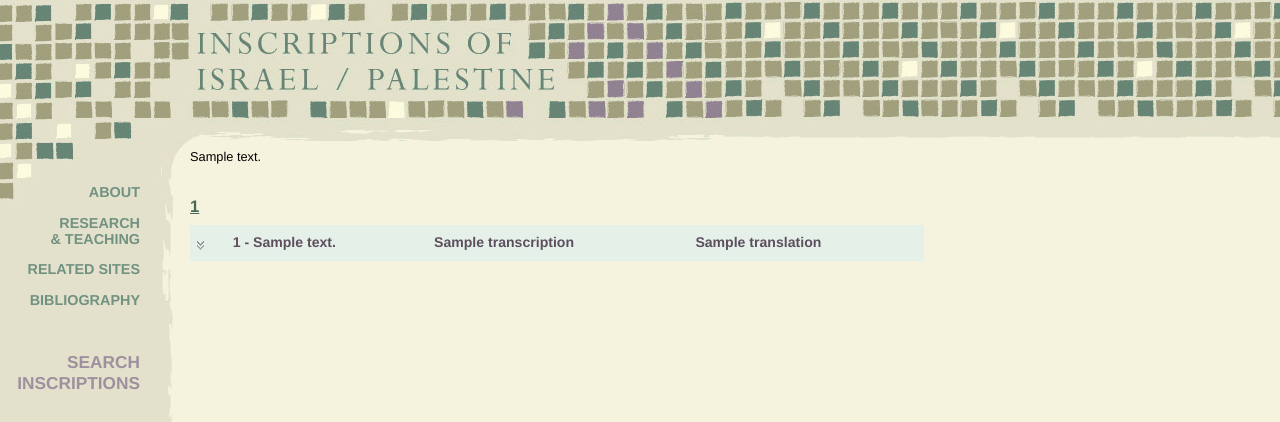
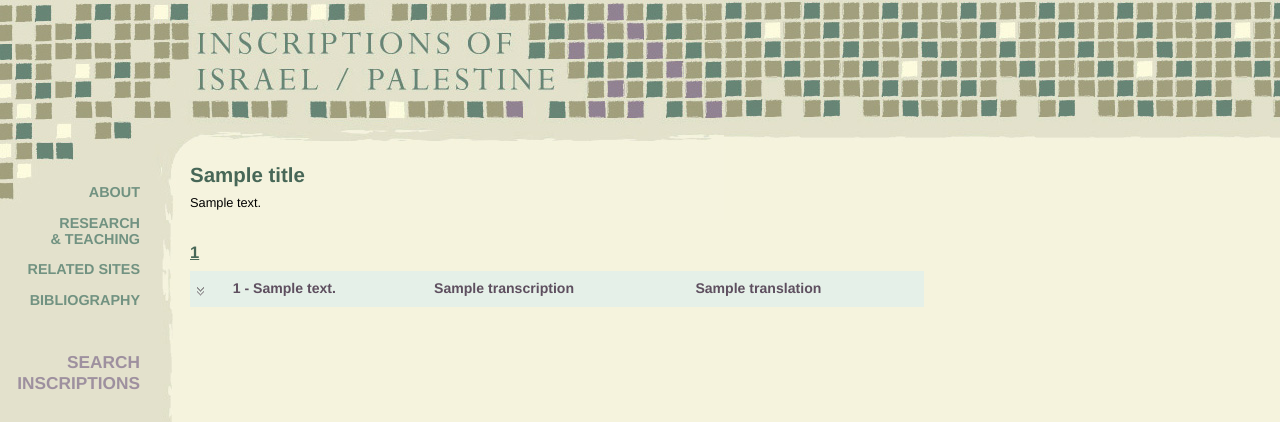
Before and after one commit to Brown-University-Library/OLD-ARCHIVED_iip-2018, a Django app: template iip_search_app/templates/iip_search_templates/static.html in a window 1280 px wide. Shown: the top 422 px of the page. Run offline with Django 3.2, Linux system fonts and the light colour scheme; the template is opened without the code that fills it: most values are stand-ins (such as "Sample title", 1, 10 or a date in 2020); parts of the project's set-up code (start-up, migrations or seed data) failed here and were passed over; some libraries are stand-ins or nearby versions.

Commit message:
adds content-title.

```diff
--- a/iip_search_app/templates/iip_search_templates/static.html
+++ b/iip_search_app/templates/iip_search_templates/static.html
@@ -11,12 +11,19 @@
         border: 1px dotted black;
         margin: 0px 0px 15px 20px;
     }
+    #static_title {
+      font-size: 1.6em;
+      font-weight: bold;
+      margin-top: 1.5em;
+      color: #476757;
+    }
 </style>
 {% endblock %}
 
 {% block content %}
 
 <div id="html_content">
+<div id="static_title">{{ title }}</div>
 {{ html_content|markdown }}
 </div>
 
--- a/iip_search_app/views.py
+++ b/iip_search_app/views.py
@@ -490,6 +490,7 @@ def info( request, info_id ):
     info_page = get_object_or_404( StaticPage, slug=info_id )
     context_dct = {
         'html_content': info_page.content,
-        'title_header': info_page.title_header
+        'title_header': info_page.title_header,
+        'title': info_page.title
         }
     return render( request, u'iip_search_templates/static.html', context_dct )
```
